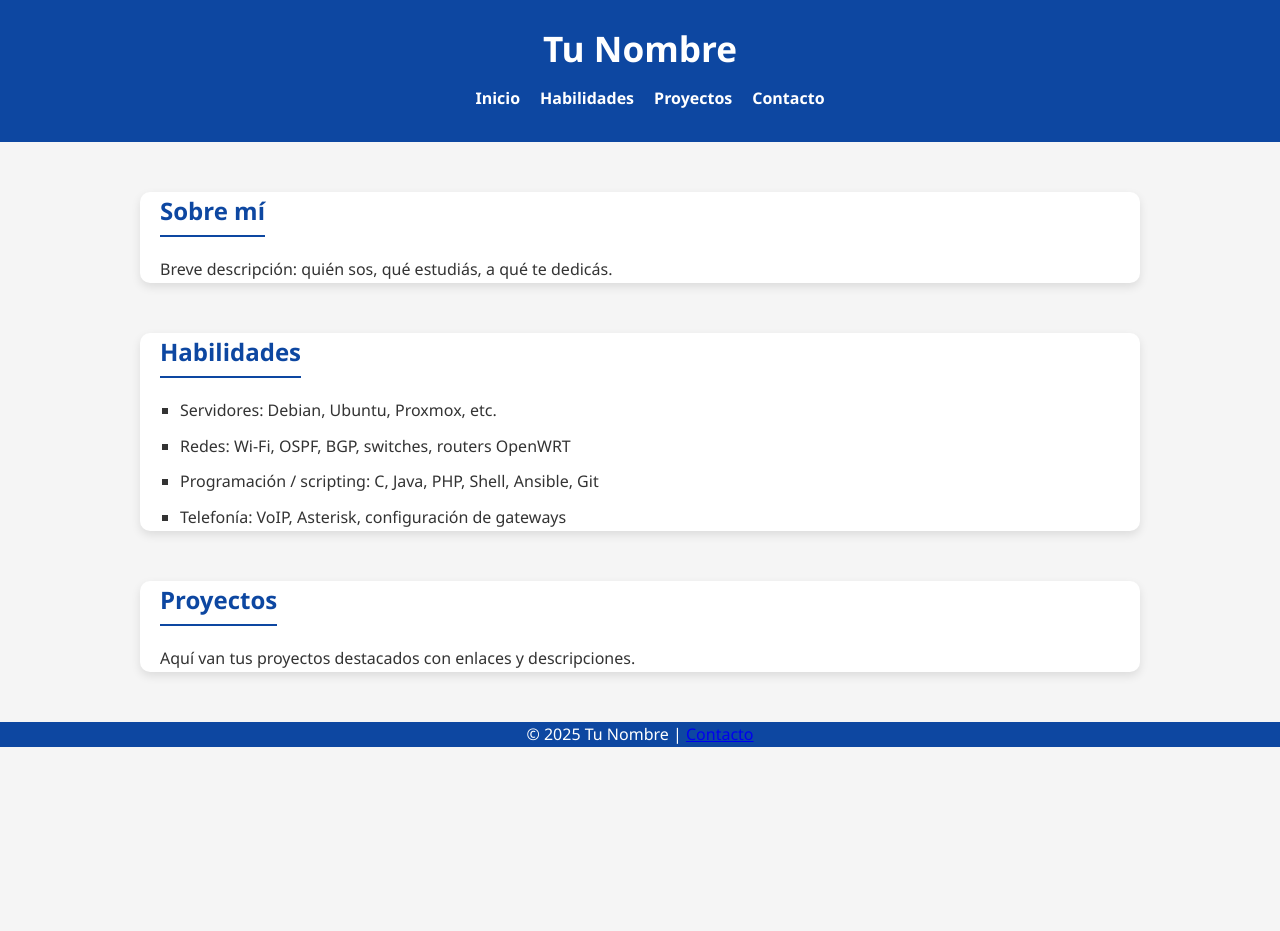
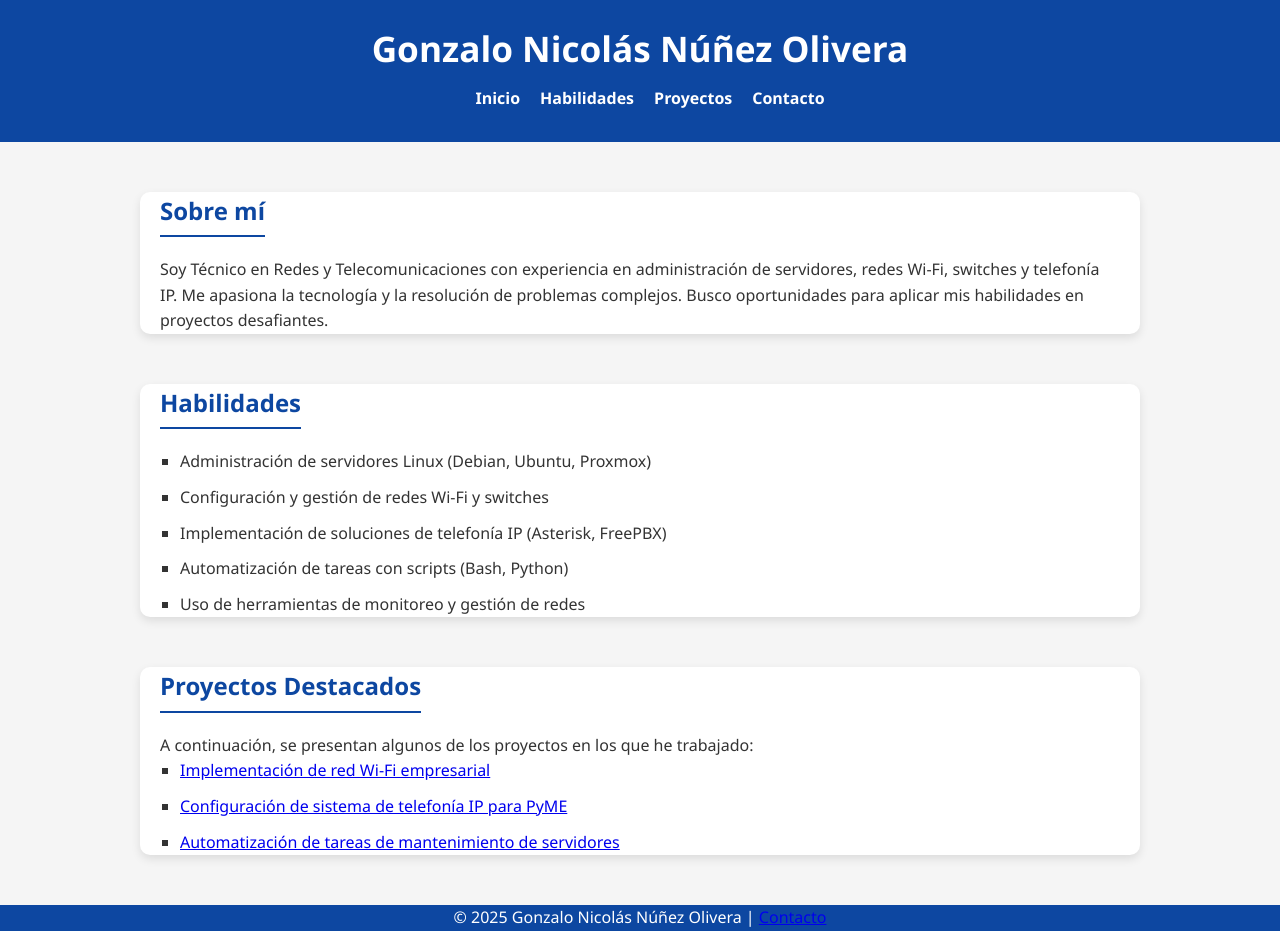
Before and after one commit to gonzalonunez55/GonzaloNunez.github.io, a plain HTML site: page index.html in a window 1280 px wide. Before the commit the page ends 800 px from the top, so only its background shows below. Drawn offline with Linux system fonts and the light colour scheme; a script that the page names is missing.

Commit message:
Update index.html

```diff
--- a/index.html
+++ b/index.html
@@ -3,13 +3,13 @@
 <head>
     <meta charset="UTF-8">
     <meta name="viewport" content="width=device-width, initial-scale=1.0">
-    <title>Tu Nombre - Portafolio</title>
+    <title>Gonzalo Nicolás Núñez Olivera - Portafolio</title>
     <link rel="stylesheet" href="css/style.css">
 </head>
 <body>
-    <!-- Header / navegación -->
+    <!-- Header -->
     <header>
-        <h1>Tu Nombre</h1>
+        <h1>Gonzalo Nicolás Núñez Olivera</h1>
         <nav>
             <ul>
                 <li><a href="#inicio">Inicio</a></li>
@@ -20,32 +20,38 @@
         </nav>
     </header>
 
-    <!-- Sección de Inicio / Presentación -->
+    <!-- Sección de Inicio -->
     <section id="inicio">
         <h2>Sobre mí</h2>
-        <p>Breve descripción: quién sos, qué estudiás, a qué te dedicás.</p>
+        <p>Soy Técnico en Redes y Telecomunicaciones con experiencia en administración de servidores, redes Wi-Fi, switches y telefonía IP. Me apasiona la tecnología y la resolución de problemas complejos. Busco oportunidades para aplicar mis habilidades en proyectos desafiantes.</p>
     </section>
 
     <!-- Sección de Habilidades -->
     <section id="habilidades">
         <h2>Habilidades</h2>
         <ul>
-            <li>Servidores: Debian, Ubuntu, Proxmox, etc.</li>
-            <li>Redes: Wi-Fi, OSPF, BGP, switches, routers OpenWRT</li>
-            <li>Programación / scripting: C, Java, PHP, Shell, Ansible, Git</li>
-            <li>Telefonía: VoIP, Asterisk, configuración de gateways</li>
+            <li>Administración de servidores Linux (Debian, Ubuntu, Proxmox)</li>
+            <li>Configuración y gestión de redes Wi-Fi y switches</li>
+            <li>Implementación de soluciones de telefonía IP (Asterisk, FreePBX)</li>
+            <li>Automatización de tareas con scripts (Bash, Python)</li>
+            <li>Uso de herramientas de monitoreo y gestión de redes</li>
         </ul>
     </section>
 
     <!-- Sección de Proyectos -->
     <section id="proyectos">
-        <h2>Proyectos</h2>
-        <p>Aquí van tus proyectos destacados con enlaces y descripciones.</p>
+        <h2>Proyectos Destacados</h2>
+        <p>A continuación, se presentan algunos de los proyectos en los que he trabajado:</p>
+        <ul>
+            <li><a href="proyectos/proyecto1.html">Implementación de red Wi-Fi empresarial</a></li>
+            <li><a href="proyectos/proyecto2.html">Configuración de sistema de telefonía IP para PyME</a></li>
+            <li><a href="proyectos/proyecto3.html">Automatización de tareas de mantenimiento de servidores</a></li>
+        </ul>
     </section>
 
     <!-- Footer -->
     <footer>
-        <p>© 2025 Tu Nombre | <a href="contacto.html">Contacto</a></p>
+        <p>© 2025 Gonzalo Nicolás Núñez Olivera | <a href="contacto.html">Contacto</a></p>
     </footer>
 
     <script src="js/main.js"></script>
```
